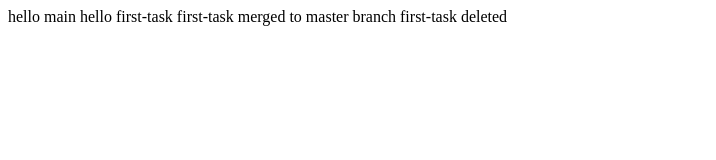
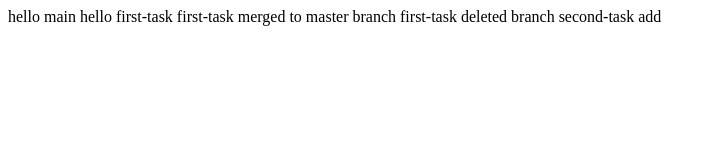
Before and after one commit to redvoxdev/git-test, a plain HTML site: page index.html in a window 1280 px wide. Shown: the whole page, without its empty margins (0-716 px from the left). Drawn offline with Linux system fonts and the light colour scheme.

Commit message:
feat: add functionality

```diff
--- a/index.html
+++ b/index.html
@@ -12,6 +12,7 @@
   hello first-task
   first-task merged to master
   branch first-task deleted
+  branch second-task add
 
 </body>
 </html>
```
